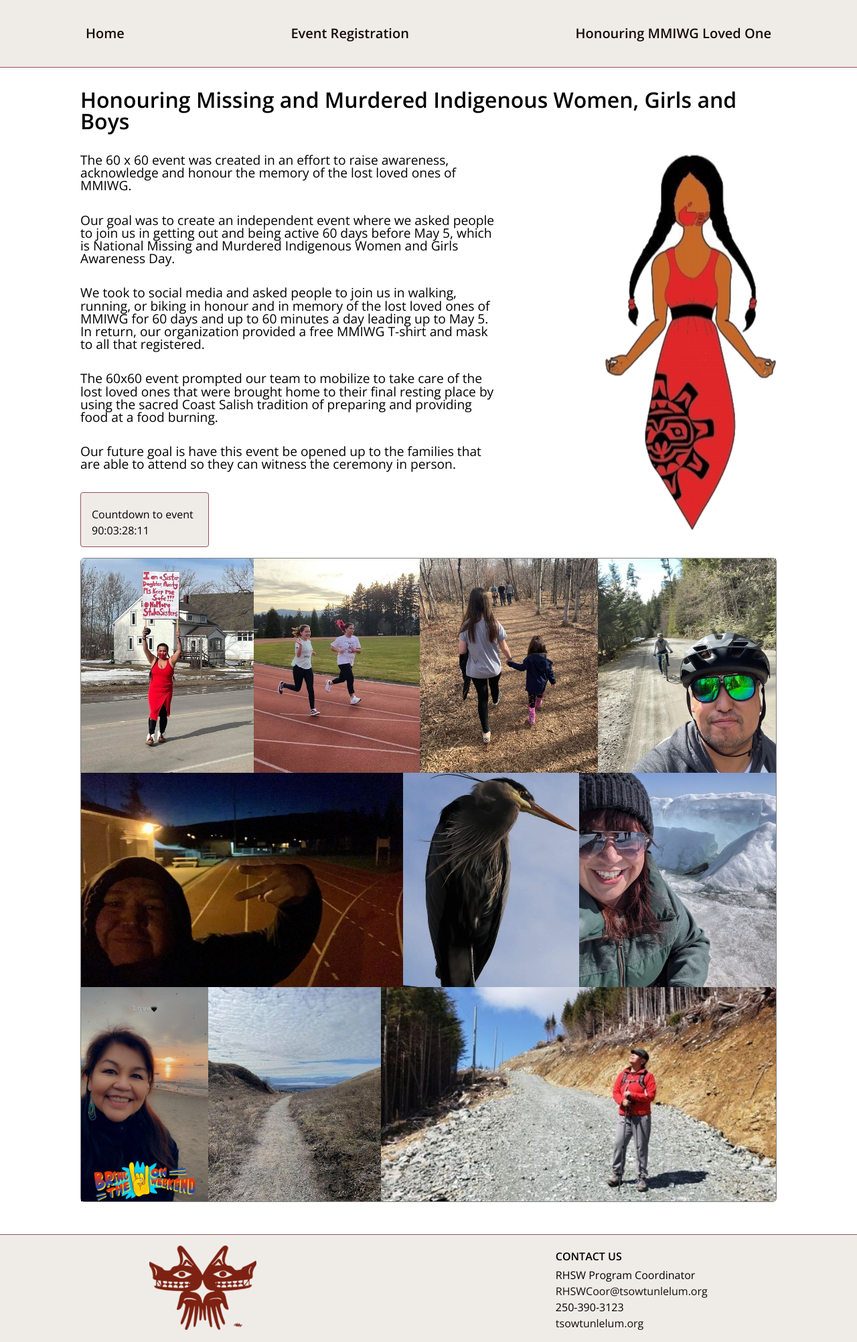
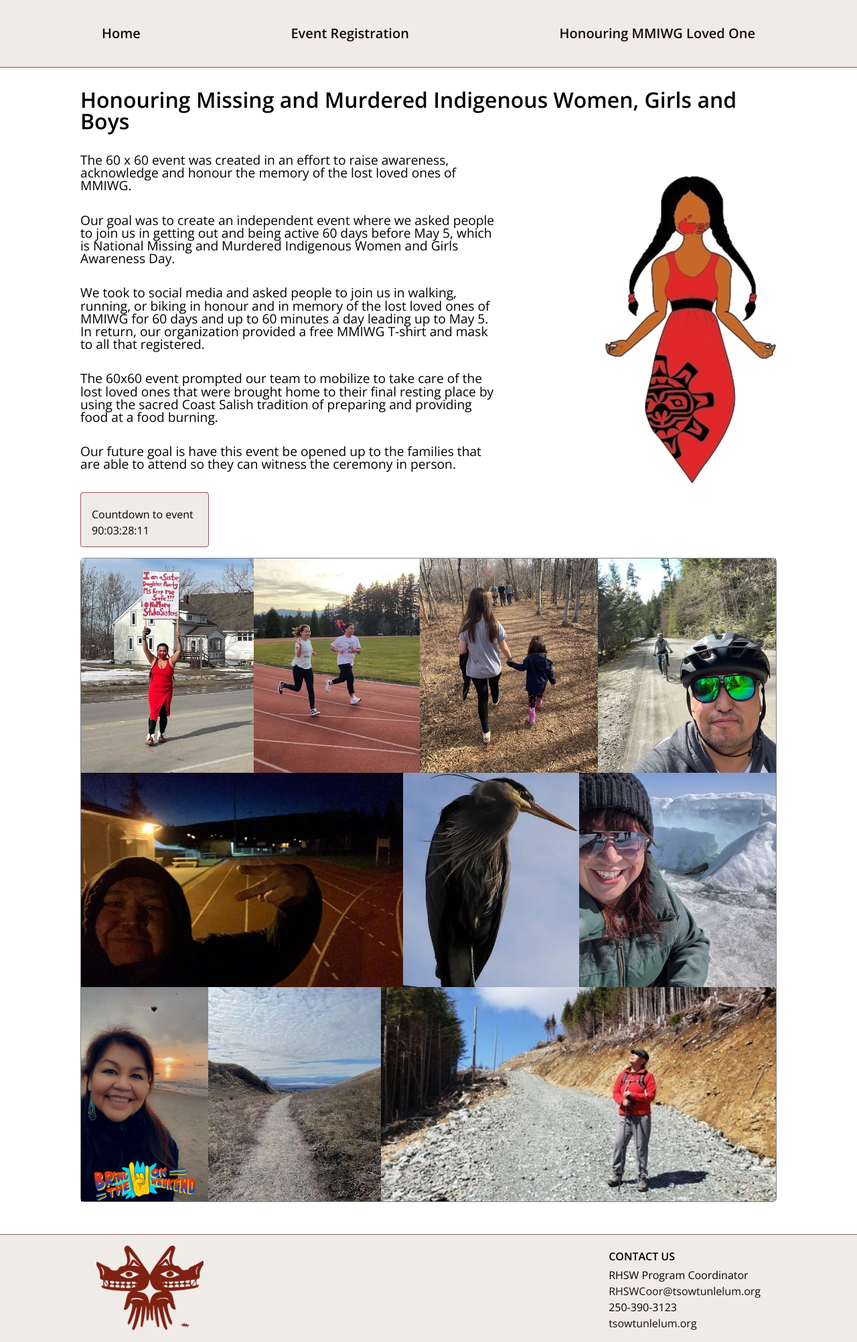
Before and after one commit to Cara-Barter/honouring-mmigw, a React (Create React App) app in the folder client/: page / in a window 1280 px wide. Shown: the whole page at 67% size. Built offline with nearby package versions, Linux system fonts and the light colour scheme.

Commit message:
fixed logo layout and width in header and footer

```diff
--- a/client/src/components/Footer/Footer.jsx
+++ b/client/src/components/Footer/Footer.jsx
@@ -5,6 +5,7 @@ function Footer() {
   return (
     <article className="footer">
       <div className="footer__container">
+        <div className="footer__wrapper">
           <h2 className="footer__title">Contact Us</h2>
           <p className="footer__text">
             RHSW Program Coordinator
@@ -30,7 +31,7 @@ function Footer() {
         >
           <img src={logo} alt="Tsow Tun Lelum Logo" className="footer__logo" />
         </a>
-
+      </div>
     </article>
   );
 }
--- a/client/src/components/Footer/Footer.scss
+++ b/client/src/components/Footer/Footer.scss
@@ -3,14 +3,20 @@
 
 .footer {
     background-color: $color-background-alt;
-    display: flex;
-    flex-direction: column;
-    align-items: center;
-    @include tablet {
+    &__container {
+        max-width: 62rem;
+        margin: 0 auto;
+        display: flex;
+        flex-direction: column;
+        align-items: center;
+        @include tablet {
         flex-direction: row-reverse;
-        justify-content: space-around;
+        justify-content: space-between;
+        width: 80%;
+        }
     }
-    &__container {
+    &__wrapper {
+
         @include tablet {
             margin: 1rem 0;
         }
--- a/client/src/components/Header/Header.scss
+++ b/client/src/components/Header/Header.scss
@@ -8,16 +8,13 @@
         padding: 2rem;
     }
     &__container {
-        max-width: 65rem;
+        max-width: 62rem;
         margin: 0 auto;
         display: flex;
         flex-direction: column;
         align-items: center;
         @include tablet {
             flex-direction: row;
-        }
-        @include desktop {
-
         }
     }
     &__link {
--- a/client/src/pages/HomePage/HomePage.scss
+++ b/client/src/pages/HomePage/HomePage.scss
@@ -62,7 +62,10 @@
         display: none;
         @include tablet {
             display: inline;
-            margin: 1rem 0 2.5rem;
+            margin: 1rem 0 4rem;
+            object-fit: cover;
+            height:fit-content;
+            margin: 3rem 0;
         }
     }
 }
--- a/client/src/pages/HonouringMMIWG/HonouringMMIWG.scss
+++ b/client/src/pages/HonouringMMIWG/HonouringMMIWG.scss
@@ -120,6 +120,9 @@
         @include tablet {
             display: inline;
             margin: 1rem 0 4rem;
+            object-fit: cover;
+            height:fit-content;
+            margin: 3rem 0;
         }
     }
 }
```
Lines whose indentation alone changed are shown as unchanged.
